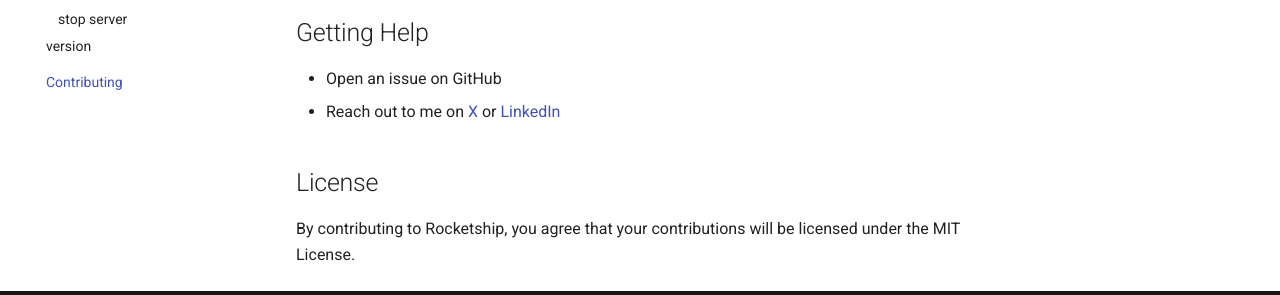
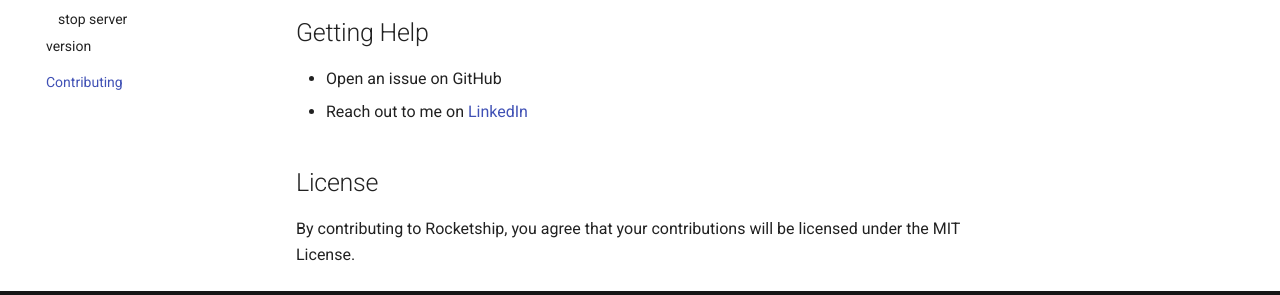
Before and after one commit to rocketship-ai/rocketship, an MkDocs documentation site: the page built from docs/src/contributing.md, in a window 1280 px wide and 900 px high, scrolled down 3012 px. Shown: the part 564-859 px from the top of the window. Built offline with MkDocs 1.6.1 and Material for MkDocs 9.7.7, drawn with Linux system fonts in a browser that asks for light colours; comment, search, counter and statistics services are not loaded.

Commit message:
remove x link

```diff
--- a/docs/src/contributing.md
+++ b/docs/src/contributing.md
@@ -150,7 +150,7 @@ Supported platforms:
 ## Getting Help
 
 - Open an issue on GitHub
-- Reach out to me on [X](https://x.com/matteo_agius) or [LinkedIn](https://www.linkedin.com/in/magiusdarrigo)
+- Reach out to me on [LinkedIn](https://www.linkedin.com/in/magiusdarrigo)
 
 ## License
 
```
Also changed, not shown: README.md, 2 other files.
